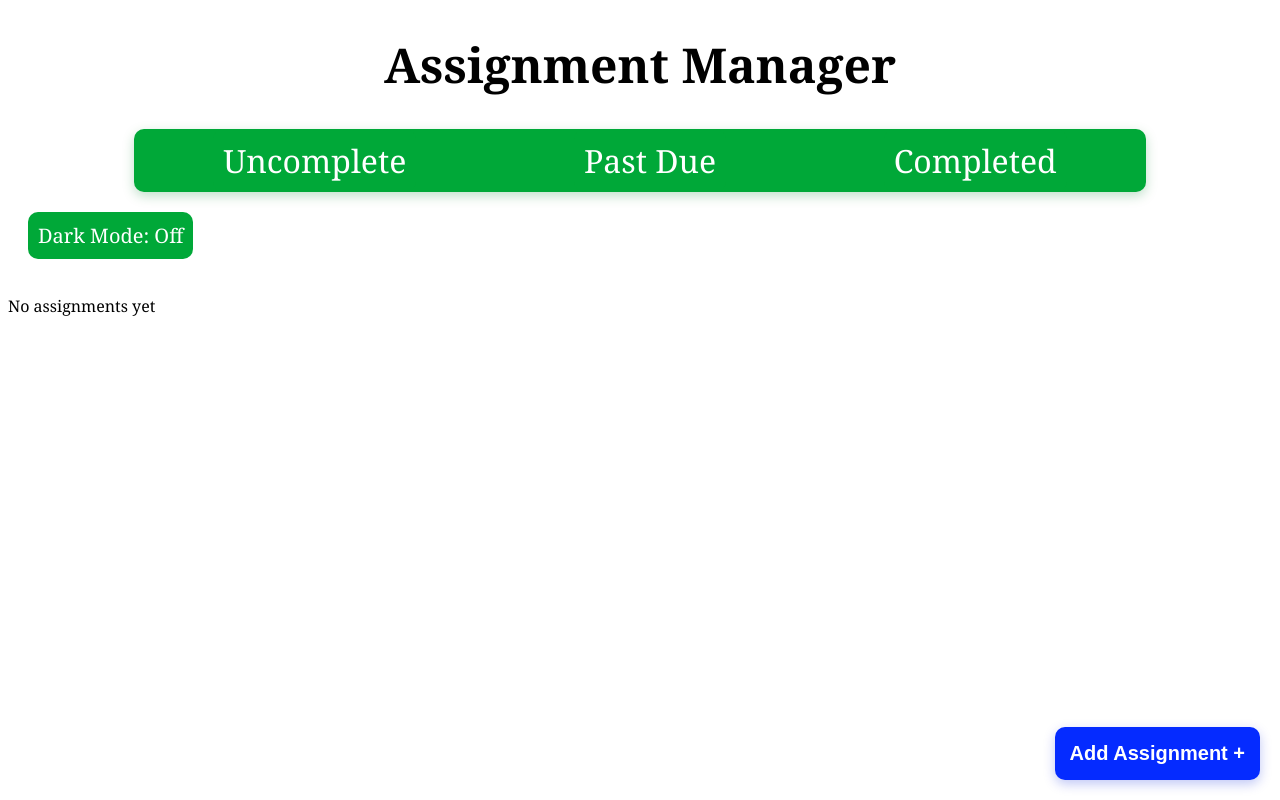
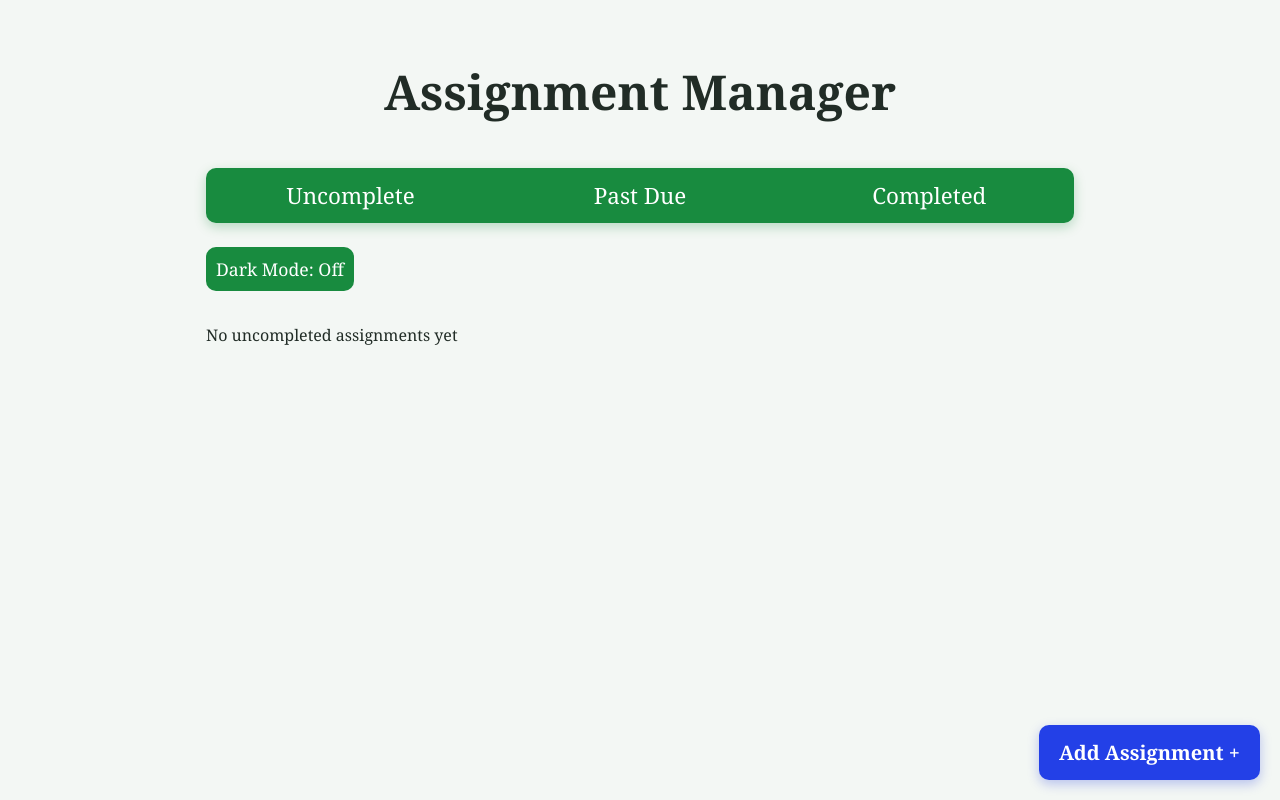
Before and after one commit to bryancasey2008-max/Assignment-Manager, a Flask app: template templates/index.html in a window 1280 px wide. Run offline with Flask 3, Linux system fonts and the light colour scheme; the template is opened without the code that fills it, so the values that code supplies are empty; parts of the project's set-up code (start-up, migrations or seed data) failed here and were passed over.

Commit message:
Commit 10/22/26
1. You can now edit a student's information
2. You can complete and uncomplete assignments
3. Improved styling for the index page

```diff
--- a/app.py
+++ b/app.py
@@ -40,11 +40,12 @@ def home():
     conn.close()
 
     today = datetime.now()
-    past_due = [a for a in assignments if a["due_date"] < today]
-    upcoming = [a for a in assignments if a["due_date"] >= today]
+    completed = [a for a in assignments if a["complete"]]
+    past_due = [a for a in assignments if a["due_date"] < today and not a["complete"]]
+    upcoming = [a for a in assignments if a["due_date"] >= today and not a["complete"]]
 
 
-    return render_template("index.html", assignments=assignments, past_due=past_due, upcoming=upcoming)
+    return render_template("index.html", assignments=assignments, past_due=past_due, upcoming=upcoming, completed=completed)
 
 @app.route("/add-student", methods=["GET", "POST"])
 def addStudentPage():
@@ -74,10 +75,6 @@ def addStudentPage():
     except ValueError:
         return render_template("addStudent.html", error= "Invalid date or time."), 400
 
-    conn = connect_database()
-
-    if conn is None:
-        return render_template("addStudent.html", error= "Database not found"), 500
 
     execute_database(
                         "INSERT INTO assignments (assignment_subject, title, assignment_desc, due_date)" "VALUES (%s, %s, %s, %s)",
@@ -90,6 +87,18 @@ def addStudentPage():
 def delete_assignment(assignment_id):
     print(assignment_id)
     execute_database("DELETE FROM assignments WHERE assignment_id = %s", assignment_id)
+    return redirect(url_for("home"))
+
+@app.route("/assignments/<int:assignment_id>/complete", methods=["POST"])
+def complete_assignment(assignment_id):
+    print(assignment_id)
+    execute_database("UPDATE assignments SET complete = 1 WHERE assignment_id = %s ", assignment_id)
+    return redirect(url_for("home"))
+
+@app.route("/assignments/<int:assignment_id>/uncompleteBtn", methods=["POST"])
+def uncomplete_assignment(assignment_id):
+    print(assignment_id)
+    execute_database("UPDATE assignments SET complete = 0 WHERE assignment_id = %s ", assignment_id)
     return redirect(url_for("home"))
 
 @app.route("/update-student/<int:assignment_id>", methods=["GET", "POST"])
@@ -112,15 +121,50 @@ def updateStudentPage(assignment_id):
         }
         return render_template("updateStudent.html", assignment=assignment, form=form)
 
+    subject = request.form["subject"].strip()
+    title = request.form["title"].strip()
+    desc = request.form["desc"].strip()
+    am_or_pm = request.form["AMorPM"].strip()
+
+
+    try:
+
+        month = int(request.form["month"])
+        day = int(request.form["day"])
+        year = int(request.form["year"])
+        hour = int(request.form["hour"])
+        minute = int(request.form["minute"])
+
+        if not 1 <= hour <= 12:
+            raise ValueError("Hour out of range")
+
+        hour24 = hour % 12 + (12 if am_or_pm == "PM" else 0)
+        due = datetime(year, month, day, hour24, minute)
+
+    except ValueError:
+        return render_template("update_student.html", error= "Invalid date or time."), 400
+
+
+    execute_database(
+                        "UPDATE assignments SET assignment_subject = %s, title = %s, assignment_desc = %s, due_date = %s WHERE assignment_id = %s",
+                        subject, title, desc, due, assignment_id
+                        )
+
+    return redirect(url_for("home"))
+
 def execute_database(query, *args):
     conn = connect_database()
+
+    if conn is None:
+        raise RuntimeError("Failed to connect database")
+
+    cursor = conn.cursor()
     try:
-        cursor = conn.cursor()
         cursor.execute(query, args)
         conn.commit()
     except mysql.connector.Error as e:
         conn.rollback()
-        return render_template("index.html", error= f"Database error {e}"), 500
+        raise
     finally:
         cursor.close()
         conn.close()
--- a/static/script.js
+++ b/static/script.js
@@ -10,19 +10,43 @@ function switchDiv(nextID){
     document.getElementById(currentID).style.display = 'none';
     document.getElementById(nextID).style.display = 'block';
     currentID = nextID;
+
+    try {sessionStorage.setItem("activeTab", nextID)} catch(e) {}
+}
+
+document.addEventListener("DOMContentLoaded", function () {
+    if (!document.getElementById("uncomplete")) return;
+
+    let saved = null;
+    try { saved = sessionStorage.getItem("activeTab"); } catch (e) {}
+
+    if (saved && document.getElementById(saved)) {
+        switchDiv(saved);
+    }
+});
+
+function applyTheme(theme){
+    document.documentElement.dataset.theme = theme;
+    const switchThemeBtn = document.getElementById("switchThemeBtn");
+    switchThemeBtn.textContent = theme === 'dark' ? "Dark Mode: On" : "Dark Mode: Off";
+    try { localStorage.setItem("theme", theme); } catch (e) {}
 }
 
 function switchTheme(){
-    const body = document.body;
-    const switchThemeBtn = document.getElementById("switchThemeBtn");
+    const root = document.documentElement;
+    const darkMode = root.dataset.theme === 'dark'
 
-    darkMode = !darkMode;
+    applyTheme(darkMode ? 'light' : 'dark');
+}
 
-    body.style.backgroundColor = darkMode ? "#1a1a1a" : "white";
-    body.style.color = darkMode ? "white" : "black";
-    switchThemeBtn.innerHTML = darkMode ? "Dark Mode: On" : "Dark Mode: Off";
-
-}
+document.addEventListener("DOMContentLoaded", function () {
+    let saved = null;
+    try { saved = sessionStorage.getItem("theme"); } catch (e) {}
+    const prefersDark = window.matchMedia("(prefers-color-scheme: dark)").matches;
+    if (saved || (prefersDark ? 'dark' : 'light')) {
+        applyTheme(saved || (prefersDark ? 'dark' : 'light'));
+    }
+});
 
 function addStudent(event){
     const message = document.getElementById("message");
--- a/static/style.css
+++ b/static/style.css
@@ -1,8 +1,29 @@
 :root{
-    --accent: hsl(140, 100%, 33%);
-    --accent-dark: hsl(140, 100%, 25%);
+    --accent: hsl(140, 70%, 32%);
+    --accent-dark: hsl(140, 80%, 24%);
+    --blue: hsl(231, 80%, 52%);
+    --blue-dark: hsl(231, 80%, 40%);
+    --red: hsl(0, 75%, 50%);
+    --purple: hsl(290, 55%, 50%);
+
+    --bg: hsl(140, 20%, 96%);
+    --surface: #fff;
+    --text: hsl(150, 15%, 15%);
+    --border: hsl(140, 15%, 85%);
+
     --default-br: 10px;
+    --shadow: 0 2px 8px hsla(140, 40%, 15%, 0.12);
 }
+
+:root[data-theme="dark"]{
+    --bg: hsl(150, 15%, 10%);
+    --surface: hsl(150, 12%, 16%);
+    --text: hsl(140, 15%, 90%);
+    --border: hsl(150, 10%, 26%);
+    --shadow: 0 2px 8px hsla(0, 0%, 0%, 0.4);
+}
+
+* {box-sizing: border-box;}
 
 h1{
     text-align: center;
@@ -11,114 +32,134 @@ h1{
 
 body{
     font-family:Cambria, Cochin, Georgia, Times, 'Times New Roman', serif;
+    background: var(--bg);
+    color: var(--text);
+    max-width: 900px;
+    margin: 0 auto;
+    padding: 24px 16px 100px;
+    line-height: 1.5;
 }
 
+button{
+    font-family: inherit;
+    cursor: pointer;
+    transition: background-color 0.15s, transform, 0.1s, box-shadow 0.15s;
+}
+button:active{transform: scale(0.97);}
+
+button:focus-visible{
+    outline: 3px solid var(--blue);
+    outline-offset: 2px;
+}
+
+
 #navigation{
-    margin-top: 40px;
     display:flex;
+    margin: 40px auto 24px;
     flex-direction: row;
     justify-content: space-around;
     background: var(--accent);
     border-radius: var(--default-br);
     overflow: hidden;
     box-shadow:  0 4px 12px hsla(140, 100%, 25%, 0.25);
-    width: 80%;
-    margin: auto;
+    width: 100%;
 }
 
 #navigation button{
-    font-size: 2em;
+    flex: 1;
+    font-size: 1.4rem;
     color:white;
-    font-family: inherit;
-    background: var(--accent);
+    background: transparent;
     border: none;
-    padding: 10px;
+    padding: 12px;
     border-radius: var(--default-br);
     cursor: pointer;
 }
 
 #navigation button:hover{
     background: var(--accent-dark);
+}
 
-}
+#navigation button.active{background: var(--accent-dark);}
+
 
 #uncomplete{
     display: block;
 }
 
-#pastDue{
+#pastDue, #completed{
     display: none;
 }
 
-#completed{
-    display:none;
-}
-
 #switchThemeBtn{
-    margin: 20px;
+    margin: 0 0 16px;
     background-color: var(--accent);
     color: white;
     border: none;
     padding: 10px;
     border-radius: var(--default-br);
     font-size: 1.25rem;
-    font-family: inherit;
+    font-size: 1.1rem;
 }
 
 #addAssignment{
     position: fixed;
     bottom: 20px;
     right: 20px;
-    background-color: hsl(231, 100%, 51%);
-    padding: 15px;
+    background-color: var(--blue);
+    padding: 14px 20px;
     color: white;
     border: none;
     font-weight: bold;
-    font-size:  1.25em;
+    font-size:  1.25rem;
     border-radius: var(--default-br);
     box-shadow:  0 4px 12px hsla(231, 100%, 43%, 0.25);
 }
 
 #addAssignment:hover{
-    background-color: hsl(231, 100%, 37%);
+    background-color: var(--blue-dark);
+    box-shadow: 0 6px 16px hsla(231, 80%, 40%, 0.45);
 }
 
-#assignment{
+.assignment{
+    background: var(--surface);
     border-radius: var(--default-br);
-    border: 3px solid black;
-    margin-bottom: 30px;
-    width: 90%;
-    padding: 10px;
+    border: 1px solid var(--border);
+    box-shadow: var(--shadow);
+    margin-bottom: 20px;
+    padding: 16px 20px;
 }
 
-#buttonDiv{
-    position: relative;
+.buttonDiv{
     display: flex;
-    flex-direction: row;
-    left: 70%;
-    gap: 30px;
+    justify-content: flex-end;
+    flex-wrap: wrap;
+    gap: 10px;
+    margin-top: 12px;
 }
 
 .buttonOption{
-    position: relative;
-    bottom: 50px;
     border-radius: var(--default-br);
-    padding: 10px;
+    padding: 8px 16px;
     border: none;
-    font-size: 2em;
-    font-family: inherit;
+    font-size: 1.1rem;
     color: white;
     font-weight: bold;
 }
 
+.buttonOption:hover{filter: brightness(0.88);}
 #complete{
     background-color: var(--accent);
 }
 
 #edit{
-    background-color: hsl(231, 100%, 51%);;
+    background-color: var(--blue);
 }
 
 #delete{
-    background-color: red;
+    background-color: var(--red);
 }
+
+#uncompleteBtn{
+    background-color:  var(--purple)
+}
--- a/templates/index.html
+++ b/templates/index.html
@@ -23,13 +23,16 @@
         {% if upcoming %}
 
             {% for assignment in upcoming %}
-                <div id = "assignment">
+                <div class = "assignment">
                     <h2>{{assignment.assignment_subject}}</h2>
                     <h3>{{assignment.title}}</h3>
                     <p>{{assignment.assignment_desc}}</p>
 
-                    <div id = "buttonDiv">
-                        <button class = "buttonOption" id = "complete">Complete</button>
+                    <div class = "buttonDiv">
+                        <form method = "POST"
+                        action = "{{ url_for('complete_assignment', assignment_id=assignment.assignment_id) }}">
+                            <button class = "buttonOption" id = "complete">Complete</button>
+                        </form>
                         <a href = "{{ url_for('updateStudentPage',  assignment_id=assignment.assignment_id) }}">
                             <button class = "buttonOption" id = "edit" >Edit</button>
                         </a>
@@ -43,7 +46,7 @@
                 </div>
             {% endfor %}
         {%else%}
-            <p>No assignments yet</p>
+            <p>No uncompleted assignments yet</p>
         {% endif %}
     </div>
 
@@ -51,14 +54,17 @@
         {% if past_due %}
 
             {% for assignment in past_due %}
-                <div id = "assignment">
+                <div class = "assignment">
                     <h2>{{assignment.assignment_subject}}</h2>
                     <h3>{{assignment.title}}</h3>
                     <p>{{assignment.assignment_desc}}</p>
 
-                    <div id = "buttonDiv">
-                        <button class = "buttonOption" id = "complete">Complete</button>
-                        <a href = "{{ url_for('delete_assignment', assignment_id=assignment.assignment_id) }}"">
+                    <div class = "buttonDiv">
+                        <form method = "POST"
+                        action = "{{ url_for('complete_assignment', assignment_id=assignment.assignment_id) }}">
+                            <button class = "buttonOption" id = "complete">Complete</button>
+                        </form>
+                        <a href = "{{ url_for('updateStudentPage', assignment_id=assignment.assignment_id) }}">
                             <button class = "buttonOption" id = "edit" >Edit</button>
                         </a>
                         <form method = "POST"
@@ -71,12 +77,39 @@
                 </div>
             {% endfor %}
         {%else%}
-            <p>No assignments yet</p>
+            <p>No assignments past due yet</p>
         {% endif %}
     </div>
 
     <div id = "completed">
-        Completed
+    {% if completed %}
+
+            {% for assignment in completed %}
+                <div class = "assignment">
+                    <h2>{{assignment.assignment_subject}}</h2>
+                    <h3>{{assignment.title}}</h3>
+                    <p>{{assignment.assignment_desc}}</p>
+
+                    <div class = "buttonDiv">
+                        <form method = "POST"
+                        action = "{{ url_for('uncomplete_assignment', assignment_id=assignment.assignment_id) }}">
+                            <button class = "buttonOption" id = "uncompleteBtn">Uncomplete</button>
+                        </form>
+                        <a href = "{{ url_for('updateStudentPage', assignment_id=assignment.assignment_id) }}"">
+                            <button class = "buttonOption" id = "edit" >Edit</button>
+                        </a>
+                        <form method = "POST"
+                        action = "{{ url_for('delete_assignment', assignment_id=assignment.assignment_id) }}">
+                            <button class = "buttonOption" id = "delete">Delete</button>
+                        </form>
+                    </div>
+
+                    <p>{{assignment.due_date}}</p>
+                </div>
+            {% endfor %}
+        {%else%}
+            <p>No completed assignments yet</p>
+        {% endif %}
     </div>
 
     <a href = "{{ url_for('addStudentPage') }}"><button id = "addAssignment">Add Assignment +</button></a>
--- a/templates/updateStudent.html
+++ b/templates/updateStudent.html
@@ -8,7 +8,7 @@
     <title>Update Student</title>
 </head>
 <body>
-    <form action = "{{ url_for('updateStudentPage',  assignment_id=assignment.assignment_id) }}" method = "POST" onsubmit="addStudent(event)">
+    <form action = "{{ url_for('updateStudentPage',  assignment_id=assignment.assignment_id) }}" method = "POST">
 
         <label for "subject">Subject</label>
         <select name = "subject" id = "subject">
```
